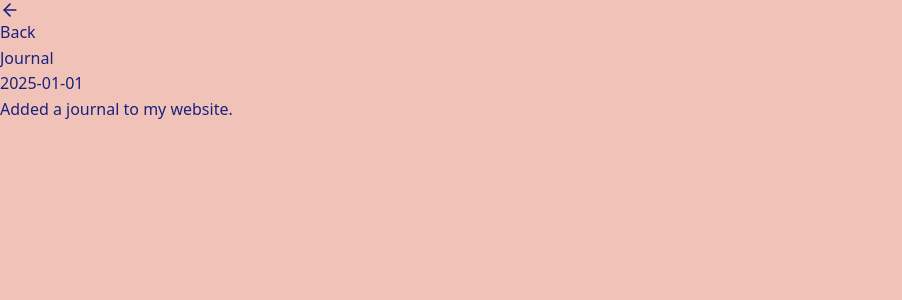
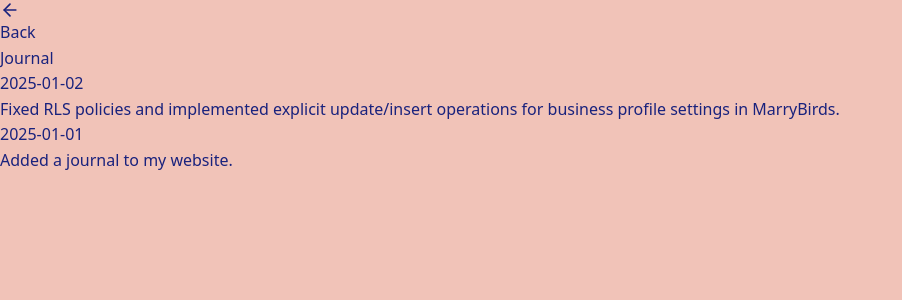
Before and after one commit to minamicode/minamicode.com, a Next.js app: page /journal in a window 1280 px wide. Shown: the top 300 px of the page, without its empty margins (0-902 px from the left). Built offline with nearby package versions, Linux system fonts and the light colour scheme.

Commit message:
add a journal entry

```diff
--- a/src/app/_components/JournalEntries.tsx
+++ b/src/app/_components/JournalEntries.tsx
@@ -6,6 +6,10 @@ type JournalEntry = {
 };
 
 const entries: JournalEntry[] = [
+  {
+    date: "2025-01-02",
+    text: "Fixed RLS policies and implemented explicit update/insert operations for business profile settings in MarryBirds.",
+  },
   {
     date: "2025-01-01",
     text: "Added a journal to my website.",
```
